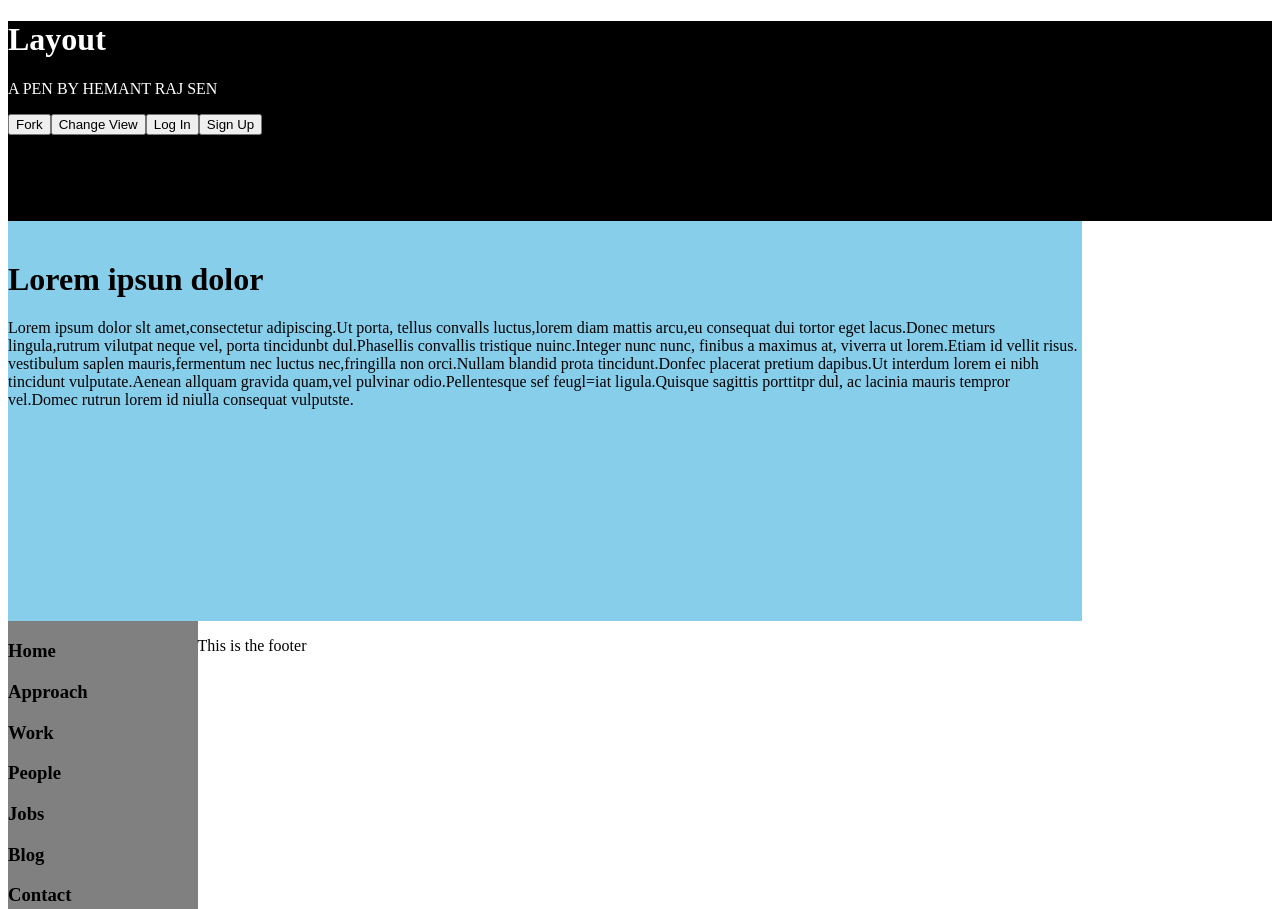
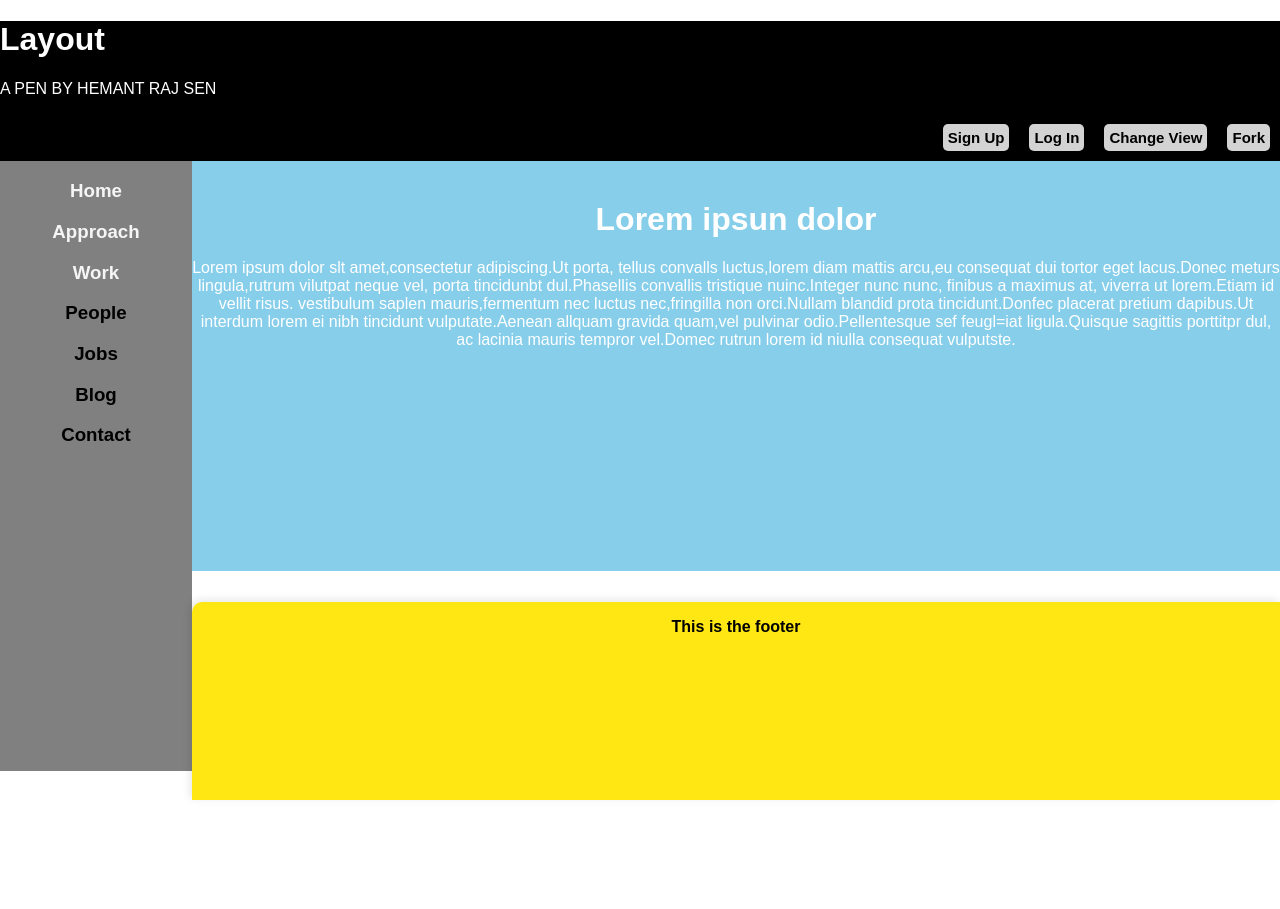
Before and after one commit to AetherLoop/WebD, a plain HTML site: page static_webpage.html in a window 1280 px wide. Shown: the top 909 px of the page. After the commit the page ends 800 px from the top, so only its background shows below. Drawn offline with Linux system fonts and the light colour scheme.

Commit message:
Final webpage

```diff
--- a/static_webpage.html
+++ b/static_webpage.html
@@ -1,159 +1,116 @@
-<!--
 <!DOCTYPE html>
-<html>
+<html lang="en">
+
 <head>
    <title>Lab6 Q1</title>
    <style>
- .head-container{
+      body{
+         margin: 0px 0px 0px 0px;
+         font-family:Arial, Helvetica, sans-serif;
+      }
+      .topside {
          background-color: black;
- margin:0px;
+         text-align: left;
+         height: 140px;
+         color: white;
+         width: 100%;
+         border: 1px black;
+         margin: 0px;
       }
- .header{
- background-color: black;
+
+      .sidebar {
+         background-color: grey;
+         text-align: centre;
+         float: left;
+         height: 610px;
+         width: 15%;
+         border: 1px grey;
+      }
+
+      .content {
+         background-color: skyblue;
+         text-align: centre;
+         width: 85%;
+         border: 1px skyblue;
+         margin-left: 0%;
+         height: 410px;
+         float: right;
          color: white;
- text-align: left;
- width: 100%;
- height: 150px;
+      }
+
+      .footer-container {
+        position: fixed;
+        right: 0;
+        bottom: 0;
+        background-color: rgb(255, 231, 20);
+        width: 85%;
+        height: 198px;
+        text-align: center;
+        box-shadow: -2px -2px 8px rgba(0,0,0,0.1);
+        border-top-left-radius: 10px;
+        color: black;
+        font-weight: bold;
+        z-index: 100;
+    }
+      .button{
+         float: right;
+         background-color: lightgrey;
+         padding: 5px;
+         gap: 5px;
+         margin: 10px;
+         border: none;
+         border-radius: 5px;
+         cursor: pointer;
+         font-weight: bold;
+         transition: background-color 0.3s ease;
+         font-size: 15px;
+         text-align: center;
+         text-decoration: none;
+         display: inline-block;
+         color: black;
 
       }
- .button{
- color: white;
- padding: 10px;
- background-color: grey;
- font-weight: bold;
- float:right;
+      .button:hover {
+            background-color: #ddd;
         }
- .content-container{
- background-color: skyblue;
- width: 82%;
- height: 400px;
- color: white;
- float: right;
- padding: 20px;
- margin: 0px;
- }
- .content{
- text-align: centre;
- }
- .sidebar{
- float: left;
- width: 15%;
- height: 600px;
- background-color: grey;
- color: white;
-
-
- }
- .footer{
-    background-color: yellow;
-    float: right;
-
-
- }
-
    </style>
 </head>
+
 <body>
- <div class  = "head-container">
- <div class = "header">
- <h1 style="text-color: white ;">Layout</h1>
- <h6 style="text-color: white ;">A PEN BY HEMANT RAJ SEN</h6>
- <button class="button">Fork</button><button class="button">Change View</button><button class="button">Log In</button><button class="button">Sign Up</button>
+   <div class="topside">
+      <h1>Layout</h1>
+      <p>A PEN BY HEMANT RAJ SEN</p>
+
+      <button class="button">Fork</button>
+      <button class="button">Change View</button>
+      <button class="button">Log In</button>
+      <button class="button">Sign Up</button>
+   </div>
+   <div class="content-container">
+      <div class="content">
+         <br>
+         <h1 style="text-align: center;">Lorem ipsun dolor</h1>
+         <p style="text-align: center;">Lorem ipsum dolor slt amet,consectetur adipiscing.Ut porta, tellus convalls
+            luctus,lorem diam mattis arcu,eu consequat dui tortor eget lacus.Donec meturs lingula,rutrum vilutpat neque
+            vel, porta tincidunbt dul.Phasellis convallis tristique nuinc.Integer nunc nunc, finibus a maximus at,
+            viverra ut lorem.Etiam id vellit risus. vestibulum saplen mauris,fermentum nec luctus nec,fringilla non
+            orci.Nullam blandid prota tincidunt.Donfec placerat pretium dapibus.Ut interdum lorem ei nibh tincidunt
+            vulputate.Aenean allquam gravida quam,vel pulvinar odio.Pellentesque sef feugl=iat ligula.Quisque sagittis
+            porttitpr dul, ac lacinia mauris tempror vel.Domec rutrun lorem id niulla consequat vulputste.</p>
       </div>
    </div>
- <div class="content-container">
- <div class = "content">
- <br>
- <h1 style="text-align: centre;">Lorem ipsun dolor</h1>
- <p style="text-align: centre;">Lorem ipsum dolor slt amet,consectetur adipiscing.Ut porta, tellus convalls luctus,lorem diam mattis arcu,eu consequat dui tortor eget lacus.Donec meturs lingula,rutrum vilutpat neque vel, porta tincidunbt dul.Phasellis convallis tristique nuinc.Integer nunc nunc, finibus a maximus at, viverra ut lorem.Etiam id vellit risus. vestibulum saplen mauris,fermentum nec luctus nec,fringilla non orci.Nullam blandid prota tincidunt.Donfec placerat pretium dapibus.Ut interdum lorem ei nibh tincidunt vulputate.Aenean allquam gravida quam,vel pulvinar odio.Pellentesque sef feugl=iat ligula.Quisque sagittis porttitpr dul, ac lacinia mauris tempror vel.Domec rutrun lorem id niulla consequat vulputste.</p>
- </div>
- </div>
- <div class ="sidebar">
- <h3> Home </h3>
- <h3> Approach </h3>
- <h3> Work </h3>
- <h3> People </h3>
- <h3 style="color: black"> Jobs </h3>
- <h3 style="color: black"> Blog </h3>
- <h3 style="color: black"> Contact </h3>
- </div>
+   <div class="sidebar">
+      <h3 style="text-align: center; color: whitesmoke;"> Home </h3>
+      <h3 style="text-align: center; color: whitesmoke;"> Approach </h3>
+      <h3 style="text-align: center; color: whitesmoke;"> Work </h3>
+      <h3 style="text-align: center;"> People </h3>
+      <h3 style="text-align: center;"> Jobs </h3>
+      <h3 style="text-align: center;"> Blog </h3>
+      <h3 style="text-align: center;"> Contact </h3>
    </div>
     <div class="footer-container">
       <p>This is the footer</p>
    </div>
 </body>
+
 </html>
--->
-<!DOCTYPE html>
-<html>
-   <head>
-      <title>Lab6 Q1</title>
-      <style>
-         .topside{
-            background-color: black;
-            text-align: left;
-            height: 200px;
-            color: white;
-            width: 100%
-
-         }
-         .sidebar{
-            background-color: grey;
-            text-align: centre;
-            float: left;
-            height: 600px;
-            width: 15%;
-
-         }
-         .content{
-            background-color: skyblue;
-            text-align: centre;
-            width: 85%;
-            border: 1px skyblue;
-            margin-left: 0%;
-            height: 400px;
-
-         }
-         .footer{
-            background-color: yellow;
-            float: right;
-            height: 200px;
-            width: 85%;
-            border: 1px yellow;
-
-         }
-
-      </style>
-   </head>
-   <body>
-      <div class="topside">
-         <h1>Layout</h1>
-         <p>A PEN BY HEMANT RAJ SEN</p>
-          <button class="button">Fork</button><button class="button">Change View</button><button class="button">Log In</button><button class="button">Sign Up</button>
- </div>
- </div>
- <div class="content-container">
- <div class = "content">
- <br>
- <h1 style="text-align: centre;">Lorem ipsun dolor</h1>
- <p style="text-align: centre;">Lorem ipsum dolor slt amet,consectetur adipiscing.Ut porta, tellus convalls luctus,lorem diam mattis arcu,eu consequat dui tortor eget lacus.Donec meturs lingula,rutrum vilutpat neque vel, porta tincidunbt dul.Phasellis convallis tristique nuinc.Integer nunc nunc, finibus a maximus at, viverra ut lorem.Etiam id vellit risus. vestibulum saplen mauris,fermentum nec luctus nec,fringilla non orci.Nullam blandid prota tincidunt.Donfec placerat pretium dapibus.Ut interdum lorem ei nibh tincidunt vulputate.Aenean allquam gravida quam,vel pulvinar odio.Pellentesque sef feugl=iat ligula.Quisque sagittis porttitpr dul, ac lacinia mauris tempror vel.Domec rutrun lorem id niulla consequat vulputste.</p>
- </div>
- </div>
- <div class ="sidebar">
- <h3> Home </h3>
- <h3> Approach </h3>
- <h3> Work </h3>
- <h3> People </h3>
- <h3 style="color: black"> Jobs </h3>
- <h3 style="color: black"> Blog </h3>
- <h3 style="color: black"> Contact </h3>
- </div>
- </div>
- <div class="footer-container">
- <p>This is the footer</p>
- </div>
-</body>
-</html>
-      </div>
-   </body>
-</html>
```
Lines whose indentation alone changed are shown as unchanged.
